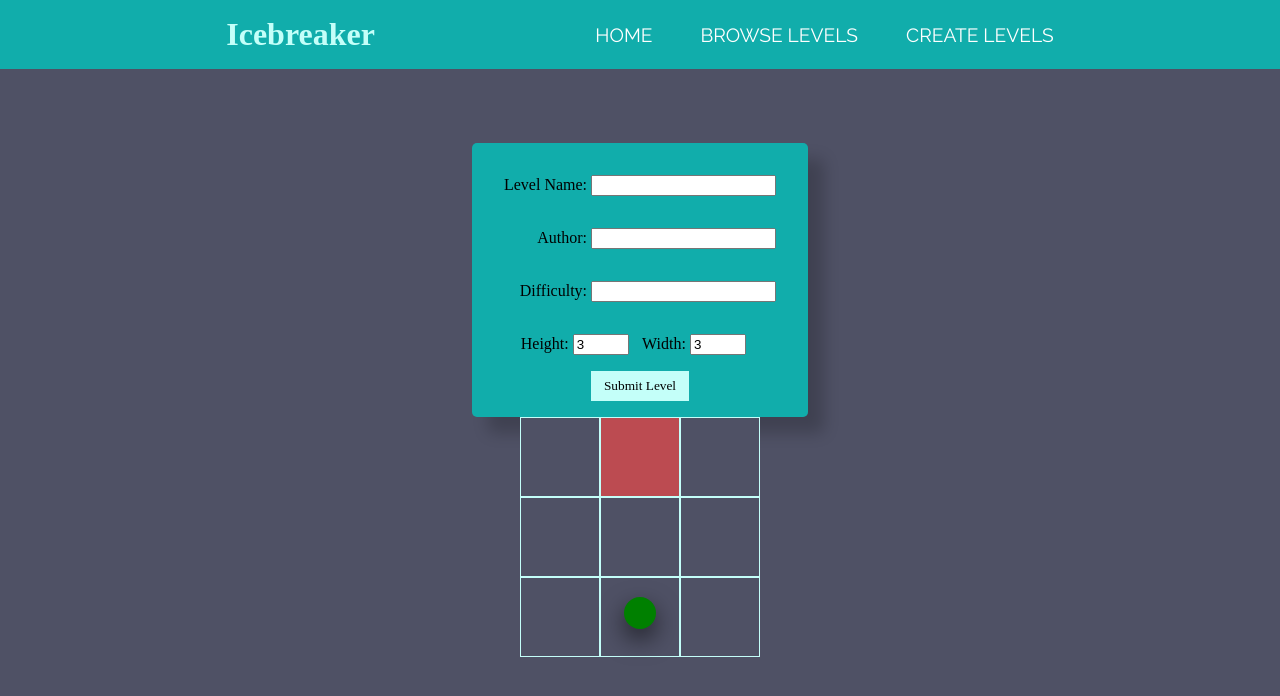
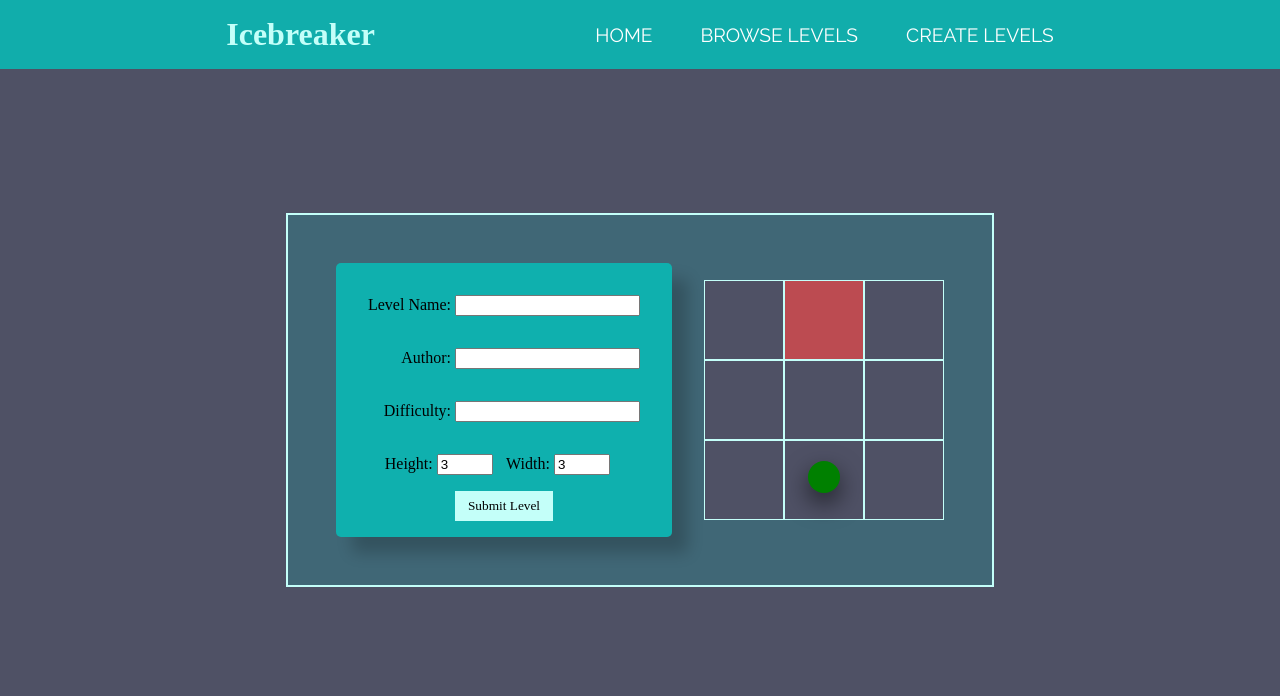
Before and after one commit to Benjamin-Kuzava/icebreaker, a React (Create React App) app in the folder client/: page /new in a window 1280 px wide. Shown: the top 696 px of the page. Built offline with nearby package versions, Linux system fonts and the light colour scheme; no server answers; a web font is replaced by a local one.

Commit message:
Logic for resets

```diff
--- a/client/src/App.css
+++ b/client/src/App.css
@@ -38,3 +38,12 @@ body {
   grid-row: 2 / 3;
   grid-column: 1 / -1;
 }
+
+@keyframes fadeIn {
+  0% {
+    opacity: 0;
+  }
+  100% {
+    opacity: 1;
+  }
+}
--- a/client/src/App.js
+++ b/client/src/App.js
@@ -11,12 +11,15 @@ import { baseURL, config } from './services';
 const App = () => {
   const [levels, setLevels] = useState([]);
   const [toggleFetch, setToggleFetch] = useState(false);
+  const [gridLayout, setGridLayout] = useState('');
   const history = useHistory();
 
   useEffect(() => {
     const getLevels = async () => {
       const resp = await axios.get(baseURL, config);
-      setLevels(resp.data.records);
+      setLevels(resp.data.records.sort((a, b) =>
+        (a.fields.width * a.fields.height) - (b.fields.width * b.fields.height)
+      ));
       history.push('/');
     };
     getLevels();
@@ -28,14 +31,21 @@ const App = () => {
       <div className='main-grid'>
 
         <Route exact path='/'>
-          <Home levels={levels}/>
+          <Home
+            levels={levels}
+            setGridLayout={setGridLayout}
+          />
         </Route>
 
         <Route path='/new'>
-          <Create setToggleFetch={setToggleFetch}/>
+          <Create
+            setToggleFetch={setToggleFetch}
+            gridLayout={gridLayout}
+            setGridLayout={setGridLayout}
+          />
         </Route>
 
-        <Route path='/select'>
+        <Route exact path='/select'>
           <Browse levels={levels}/>
         </Route>
 
--- a/client/src/components/Button/Button.css
+++ b/client/src/components/Button/Button.css
@@ -17,7 +17,7 @@ button:after {
   left: 0;
   width: 100%;
   height: 100%;
-  background-color: #646165;
+  background-color: #444;
   z-index: -1;
   transform-origin: right;
   transform: scaleX(0);
--- a/client/src/components/Button/Button.jsx
+++ b/client/src/components/Button/Button.jsx
@@ -4,7 +4,7 @@ const Button = (props) => {
     const { value, onClick } = props;
 
     return (
-        <button>{value}</button>
+        <button onClick={onClick}>{value}</button>
     )
 }
 
--- a/client/src/components/Create/Create.css
+++ b/client/src/components/Create/Create.css
@@ -0,0 +1,24 @@
+.create {
+  border: 2px solid #c4fff9;
+  display: flex;
+  justify-content: space-evenly;
+  align-items: center;
+  padding: 2em;
+  background-color: rgba(7, 190, 184, 0.2);
+  max-width: 70%;
+  animation: fadeIn ease-in-out 0.25s;
+}
+
+.create > * {
+  margin: 1em;
+}
+
+@media screen and (max-width: 700px) {
+  .create {
+    flex-direction: column;
+  }
+
+  .create .container {
+    order: -1;
+  }
+}
--- a/client/src/components/Create/Create.jsx
+++ b/client/src/components/Create/Create.jsx
@@ -6,12 +6,13 @@ import { useState } from 'react';
 
 const Create = (props) => {
     // States to be passed between siblings
-    const [gridLayout, setGridLayout] = useState('');
+    const { gridLayout, setGridLayout } = props;
     const [gridWidth, setGridWidth] = useState(3);
     const [gridHeight, setGridHeight] = useState(3);
 
     return (
         <>
+            <div className="create">
                 <Form
                     gridLayout={gridLayout}
                     setGridWidth={setGridWidth}
@@ -24,6 +25,7 @@ const Create = (props) => {
                     gridWidth={gridWidth}
                     gridHeight={gridHeight}
                 />
+            </div>
         </>
     )
 }
--- a/client/src/components/Grid/Grid.jsx
+++ b/client/src/components/Grid/Grid.jsx
@@ -13,6 +13,7 @@ const Grid = (props) => {
         isCreate,
         isHome,
         setCount,
+        handleReset,
     } = props;
 
     //Gives a class name to each node depending on what kind of node it is
@@ -80,7 +81,7 @@ const Grid = (props) => {
                 isWall={grid[i][k] === 1 ? true : false}
                 onClick={(e) => {
                     if (isHome) {
-                        const newGrid = checkNextNode(grid, i, k, setCount);
+                        const newGrid = checkNextNode(grid, i, k, setCount, handleReset);
                         setGrid(newGrid);
                     } else if (isCreate) {
                         const newGrid = produce(grid, gridCopy => {
--- a/client/src/components/Header/Header.css
+++ b/client/src/components/Header/Header.css
@@ -12,3 +12,9 @@ header {
   color: #c4fff9;
   font-family: "Coda", cursive;
 }
+
+@media screen and (max-width: 400px) {
+  .logo {
+    font-size: 1.5em;
+  }
+}
--- a/client/src/components/Home/Home.css
+++ b/client/src/components/Home/Home.css
@@ -3,10 +3,14 @@ button {
 }
 
 .home {
-  border: 5px solid #c4fff9;
-  border-radius: 5px;
-  padding: 1em;
-  /* box-shadow: 5px 5px 5px 5px rgba(0, 0, 0, 0.5); */
+  border: 2px solid #c4fff9;
+  padding: 1em 1em 20px 1em;
+  background-color: rgba(7, 190, 184, 0.2);
+  animation: fadeIn ease-in-out 0.25s;
+}
+
+.level-info > * {
+  margin: 0.5em;
 }
 
 .level-info {
@@ -20,6 +24,12 @@ button {
 
 .level-info h2,
 .loading {
+  margin: 0;
   font-family: "Coda", cursive;
   color: #c4fff9;
 }
+
+.level-info h2,
+.level-info h3 {
+  align-self: center;
+}
--- a/client/src/components/Home/Home.jsx
+++ b/client/src/components/Home/Home.jsx
@@ -1,18 +1,25 @@
-import { useState, useEffect } from 'react';
+import { useState, useEffect, useRef } from 'react';
 import './Home.css';
 import Grid from '../Grid/Grid.jsx';
 import Button from '../Button/Button.jsx';
-import GameOver from '../GameOver/GameOver.jsx';
+// import GameOver from '../GameOver/GameOver.jsx';
 
 const Home = (props) => {
+    const { setGridLayout } = props;
     const [level, setLevel] = useState('');
     const [count, setCount] = useState(0);
+    const gridRef = useRef('');
+
+    const handleReset = () => {
+        setGridLayout(JSON.parse(gridRef.current.fields.grid));
+    }
 
     useEffect(() => {
         if(props.levels.length > 0) {
             setLevel(props.levels.find((level, index) => index === count));
+            gridRef.current = level;
         }
-    },[count, props.levels]);
+    },[count, props.levels, level]);
 
     if(!level) {
         return (
@@ -29,7 +36,7 @@ const Home = (props) => {
                 <div className="level-info">
                     <Button
                         value='Reset'
-                        onClick={() => console.log(test)}
+                        onClick={() => handleReset()}
                     />
                     <h2>Level: {level.fields.levelName}</h2>
                     <h3>Count: {`${count}/${props.levels.length - 1}`}</h3>
@@ -40,6 +47,7 @@ const Home = (props) => {
                     gridWidth={level.fields.width}
                     gridLayout={JSON.parse(level.fields.grid)}
                     setCount={setCount}
+                    handleReset={handleReset}
                 />}
             </div>
         </>
--- a/client/src/logic/logic.js
+++ b/client/src/logic/logic.js
@@ -1,6 +1,6 @@
 import produce from 'immer';
 
-// if clicked node is a neighbor of the previous currentNode
+// Check if clicked node is a neighbor of the previous currentNode
 const isNeighbor = (iPrev, kPrev, iCurr, kCurr) => {
     return ((kCurr === kPrev && (iCurr === iPrev + 1 || iCurr === iPrev - 1))
     || (iCurr === iPrev && ( kCurr === kPrev + 1 || kCurr === kPrev - 1 )))
@@ -19,7 +19,7 @@ const isUnvisitedTiles = (grid) => {
       return result;
 }
 
-export const checkNextNode = (grid, i, k, setCount) => {
+export const checkNextNode = (grid, i, k, setCount, handleReset) => {
         // make shallow copy
     const newGrid = produce(grid, gridCopy => {
         let iPrev;
@@ -50,6 +50,9 @@ export const checkNextNode = (grid, i, k, setCount) => {
             gridCopy[iPrev][kPrev] = 0;
             gridCopy[i][k] = 5;
             console.log('Game Over');
+            setTimeout(() => {
+                handleReset();
+            }, 500);
         }
     })
     return newGrid;
```
Also changed, not shown: 1 other file (tests, documents, lock files or other folders). Lines whose indentation alone changed are shown as unchanged.
